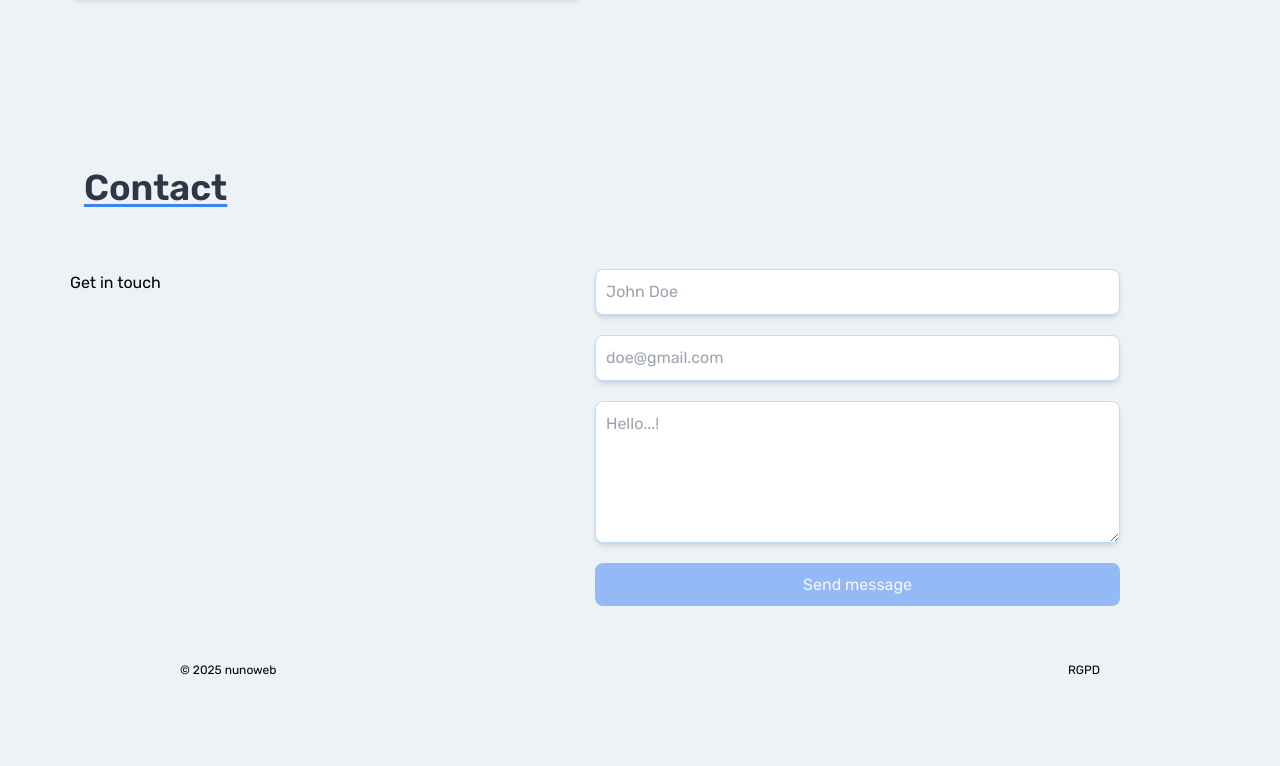
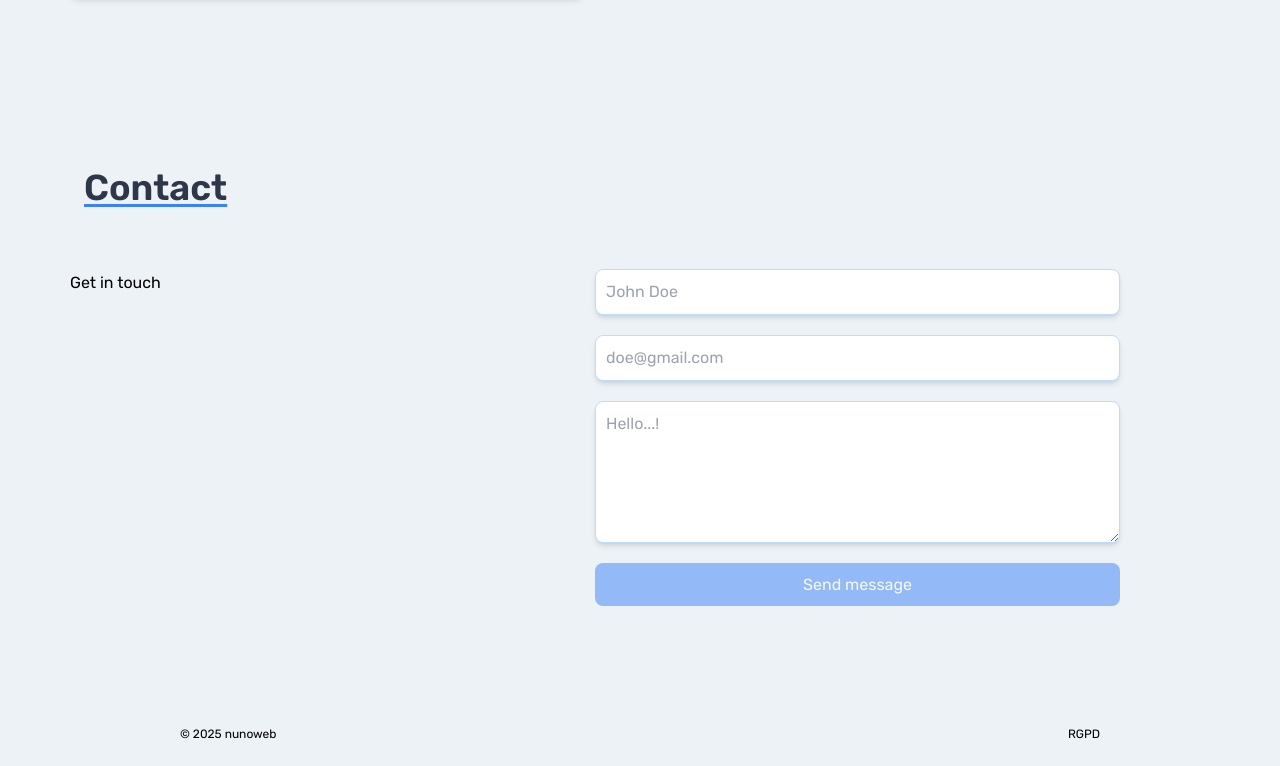
Before and after one commit to NunoFernandesSa/nunoweb, a React (Vite) app: page / in a window 1280 px wide. Shown: the part 3670-4436 px from the top of the page. Before the commit the page ends 4372 px from the top, so only its background shows below. Built offline with nearby package versions, Linux system fonts and the light colour scheme.

Commit message:
style(Footer): add margin-top to footer component
Add `mt-16` to the footer's className to ensure proper spacing between the content and the footer, improving the overall layout consistency.

```diff
--- a/src/components/ui/common/footer/Footer.jsx
+++ b/src/components/ui/common/footer/Footer.jsx
@@ -10,7 +10,7 @@ import "./Footer.css";
 
 export default function Footer() {
   return (
-    <footer className="container h-16 flex flex-wrap justify-between items-center px-3 md:px-20 text-xs mb-20 md:mb-0">
+    <footer className="container h-16 flex flex-wrap justify-between items-center px-3 md:px-20 text-xs mb-20 md:mb-0 mt-16">
       <div className="w-full md:w-auto">&copy; 2025 nunoweb</div>
       <div className="w-full md:w-auto"></div>
       <a href="" className="hover:text-hover">
```
